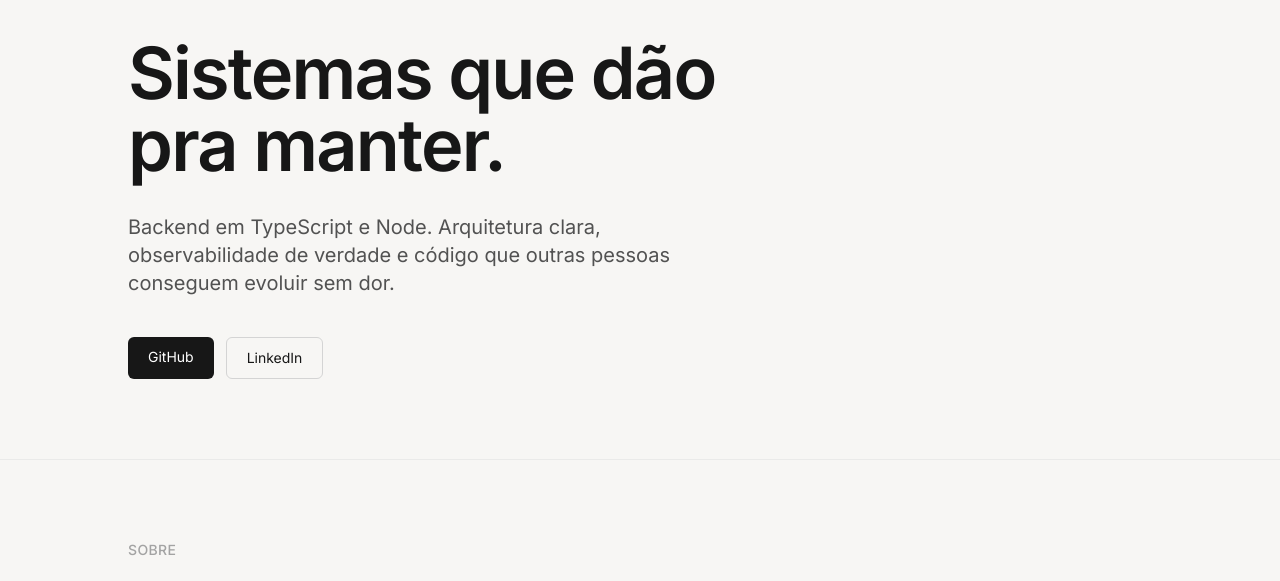
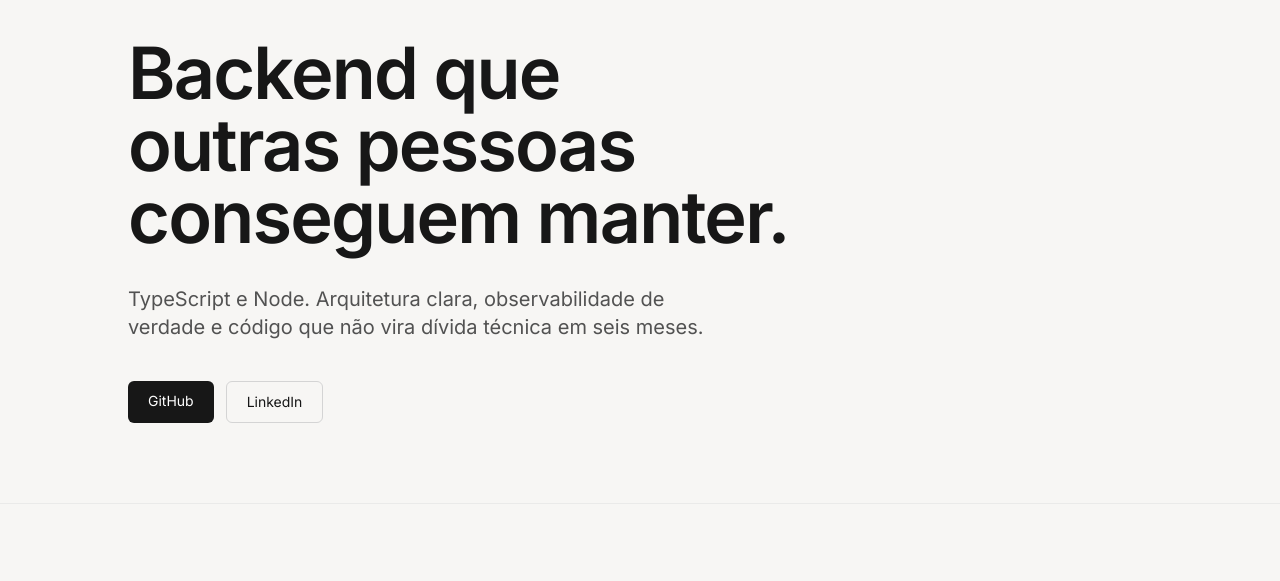
Before and after one commit to graxz/portfolio, a plain HTML site: page index.html in a window 1280 px wide. Shown: the part 171-752 px from the top of the page. Drawn offline with nearby package versions, Linux system fonts and the light colour scheme.

Commit message:
Update hero title for stronger positioning

```diff
--- a/index.html
+++ b/index.html
@@ -44,11 +44,11 @@
       </div>
 
       <h1 class="text-5xl sm:text-6xl md:text-7xl font-semibold tracking-tight leading-[0.95] max-w-3xl">
-        Sistemas que dão<br>pra manter.
+        Backend que<br>outras pessoas<br>conseguem manter.
       </h1>
 
       <p class="mt-8 text-lg sm:text-xl text-neutral-600 max-w-xl leading-relaxed">
-        Backend em TypeScript e Node. Arquitetura clara, observabilidade de verdade e código que outras pessoas conseguem evoluir sem dor.
+        TypeScript e Node. Arquitetura clara, observabilidade de verdade e código que não vira dívida técnica em seis meses.
       </p>
 
       <div class="mt-10 flex gap-3">
```
